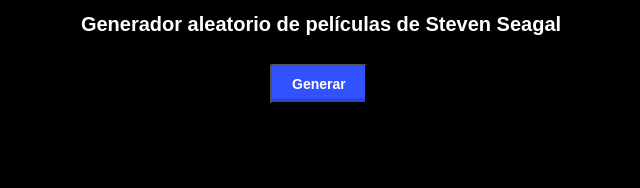
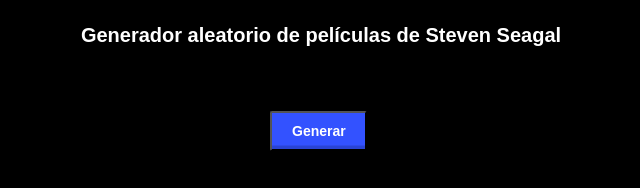
Before and after one commit to ArtanisAce/Steven-Seagal-generator, a plain HTML site: page index.html in a window 1280 px wide. Shown: the whole page, without its empty margins (319-959 px from the left). Drawn offline with Linux system fonts and the light colour scheme.

Commit message:
adjusted margin and padding

```diff
--- a/css/main.css
+++ b/css/main.css
@@ -280,6 +280,8 @@ body {
 
 h1 {
   font: bold 20px sans-serif;
+  padding: 0 16px;
+  margin: 24px;
   color: white;
 }
 
@@ -301,7 +303,8 @@ h1 {
 #movie {
   font: 26px Speedeasy;
   color: red;
-  margin: 28px;
+  margin: 24px;
+  padding: 8px;
 }
 
 .movie-animation {
```
